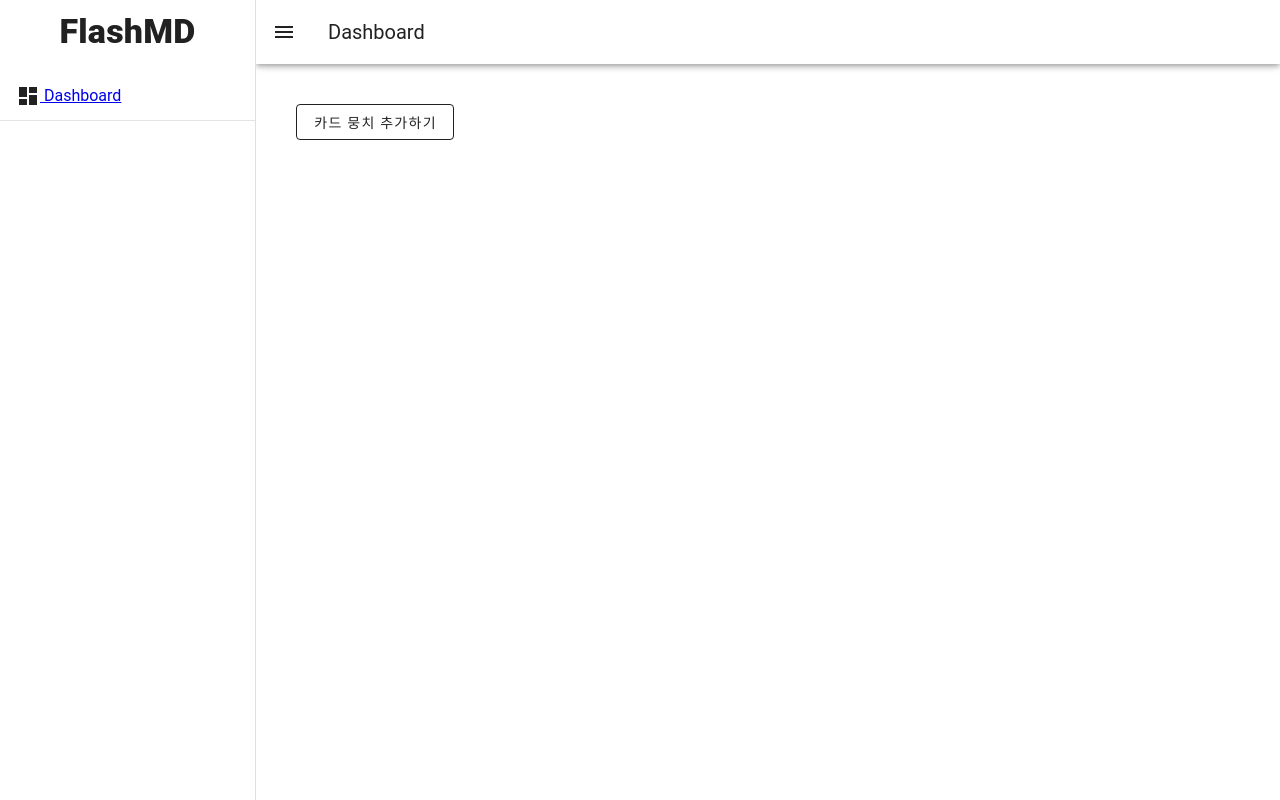
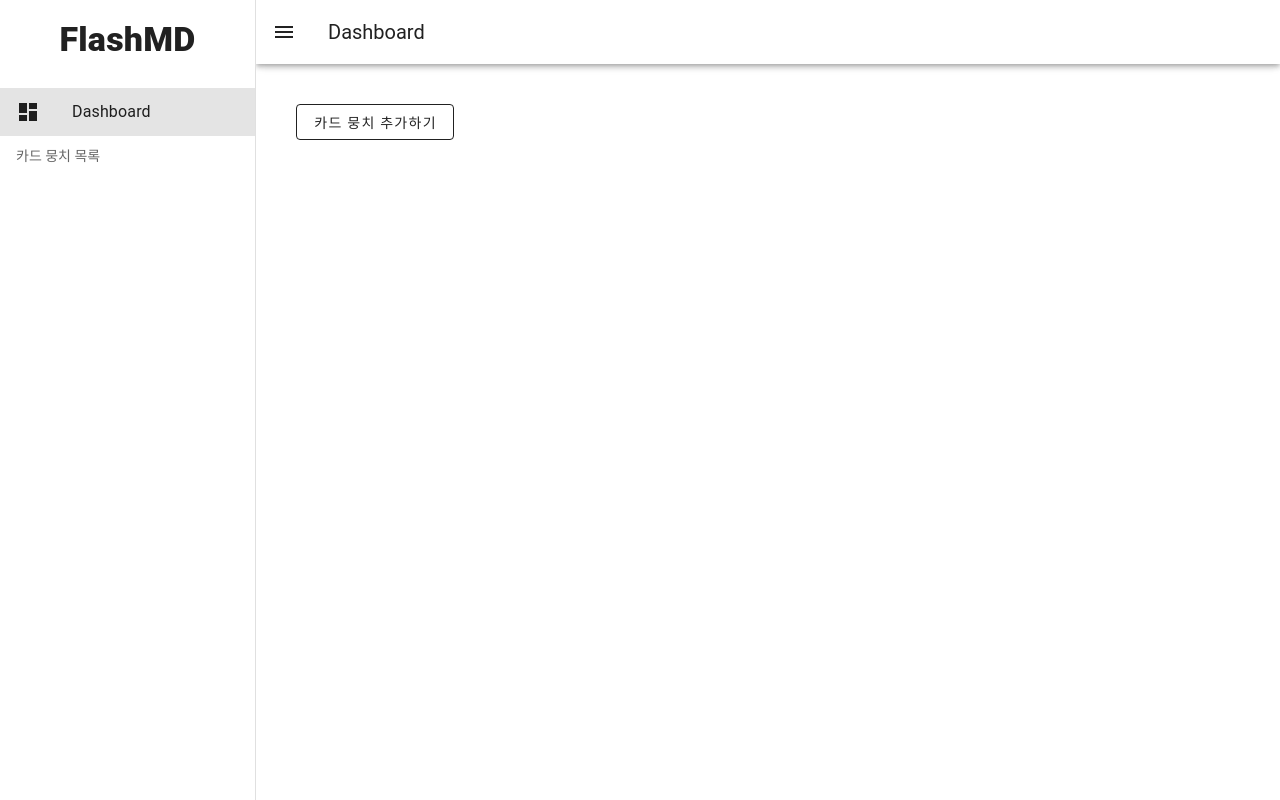
Before and after one commit to padosum/flashcards, a Vue app: page / in a window 1280 px wide. Built offline with nearby package versions, Linux system fonts and the light colour scheme.

Commit message:
💄 navigation styling

```diff
--- a/src/components/NavigationDrawer.vue
+++ b/src/components/NavigationDrawer.vue
@@ -1,19 +1,25 @@
 <template>
-  <div class="text-h4 font-weight-black text-center py-3">FlashMD</div>
+  <div class="text-h4 font-weight-black text-center py-5">FlashMD</div>
 
   <v-list>
-    <v-list-item
-      ><v-icon icon="mdi-view-dashboard"></v-icon
-      ><router-link to="/" data-testid="dashboard-link">
-        Dashboard</router-link
-      ></v-list-item
-    >
-    <v-divider></v-divider>
-    <v-list-item v-for="learnset in store.state.learnsets" :key="learnset.id">
-      <router-link :to="`/learnset/${learnset.id}`">{{
-        learnset.name
-      }}</router-link>
+    <v-list-item to="/" exact>
+      <template v-slot:prepend>
+        <v-icon icon="mdi-view-dashboard"></v-icon>
+      </template>
+      <v-list-item-title> Dashboard</v-list-item-title>
     </v-list-item>
+    <v-list-subheader>카드 뭉치 목록</v-list-subheader>
+    <v-list :lines="false" density="compact" nav>
+      <v-list-item
+        v-for="item in store.state.learnsets"
+        :key="item.id"
+        active-color="primary"
+        :to="`/learnset/${item.id}`"
+        exact
+      >
+        {{ item.name }}
+      </v-list-item>
+    </v-list>
   </v-list>
 </template>
 
```
